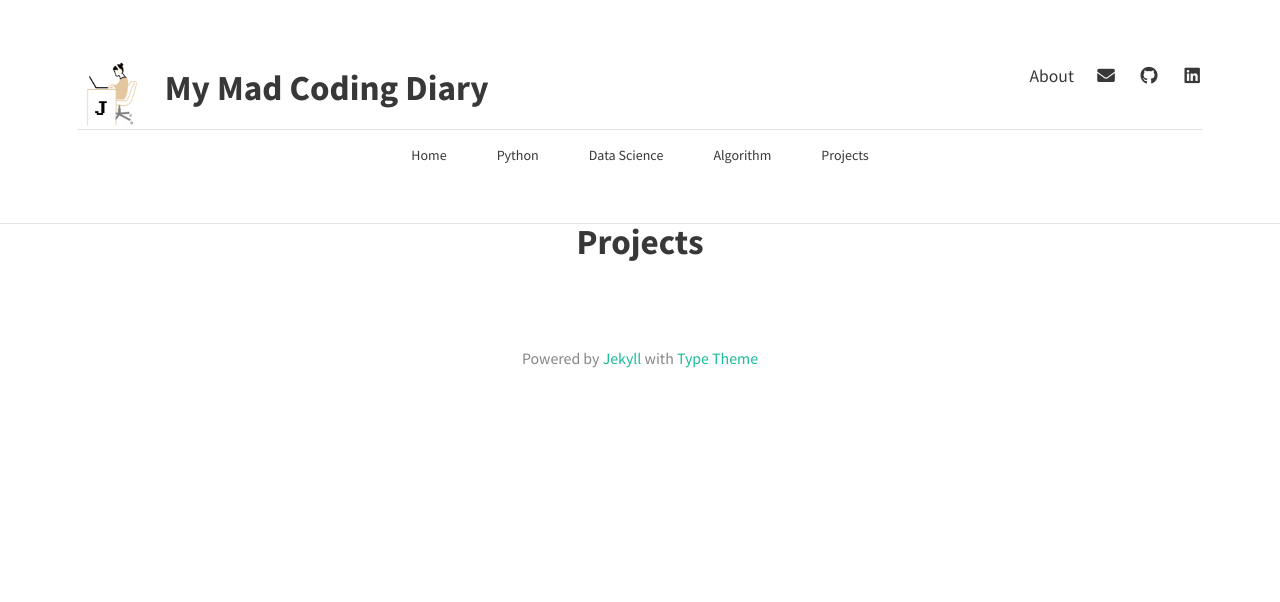
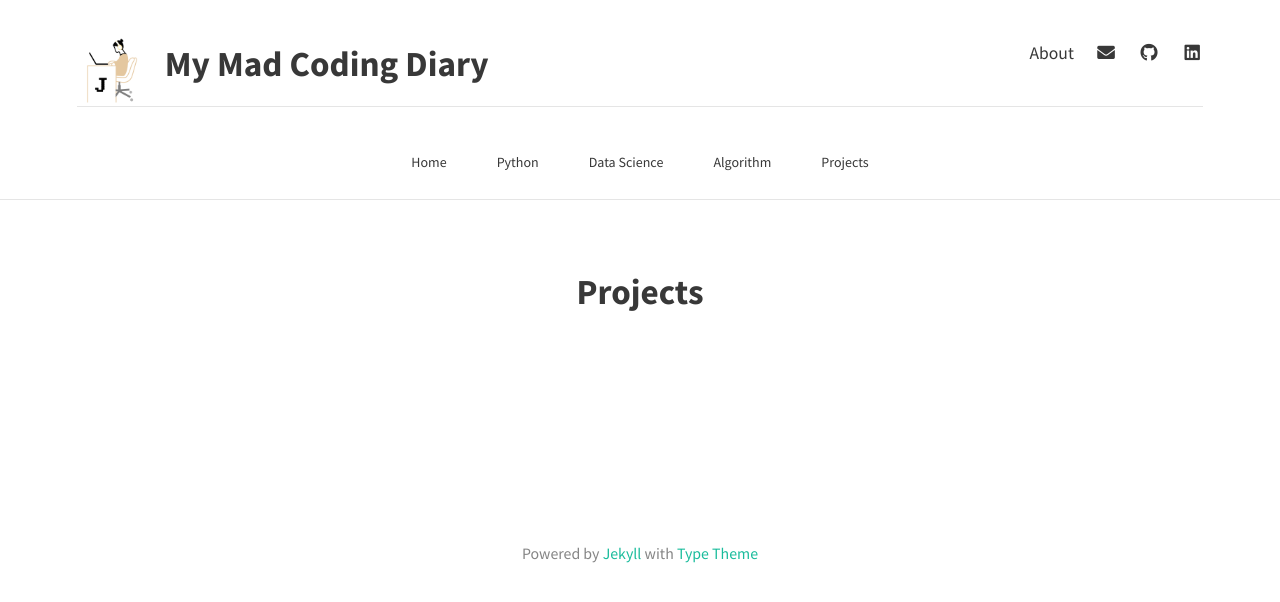
Before and after one commit to jeeyune/jeeyune.github.io, a Jekyll site: the page built from category/Projects.md, in a window 1280 px wide. Shown: the top 602 px of the page. Built offline with Jekyll 4.4.1, drawn with Linux system fonts in a browser that asks for light colours; nearby versions of some CDN libraries.

Commit message:
CSS Update

```diff
--- a/_layouts/category.html
+++ b/_layouts/category.html
@@ -1,16 +1,17 @@
 ---
 layout: default
 ---
-<ul class="category-title"><h1><center>{{page.title}}</center></h1></ul>
-<ul class="posts-list">
+
+<ul class='category-title'><h1>{{page.title}}</h1><ul>
+<ul class='post-list'>
   {% assign category = page.category | default: page.title %}
-  {% for post in site.categories[category] %}
+  {% for post in site.category[category] %}
     <li>
       <h3>
-        <a href="{{ site.baseurl }}{{ post.url }}">
+        <a href="{{ site.baseurl  }}{{ post.url  }}">
           {{ post.title }}
         </a>
-        <small>{{ post.date | date_to_string }}</small>
+        <small>{{ post.date | date_to_string  }}</small>
       </h3>
     </li>
   {% endfor %}
--- a/_layouts/home.html
+++ b/_layouts/home.html
@@ -11,6 +11,8 @@ layout: default
   {% endif %}
 
   <div class="posts">
+      <h2 class="post-title"> Recent Post</h2>
+
     {% for post in paginator.posts %}
     <div class="post-teaser">
       <header>
--- a/_sass/includes/_header.scss
+++ b/_sass/includes/_header.scss
@@ -102,11 +102,12 @@
   }
 
   .site-category ul{
-    background: rgb(109,109,109);
+    background: rgb(255,255,255);
     height: 50px;
     list-style:non;
     line-height: 1.5;
     margin: 0 auto;
+    padding-top: 30px;
     text-align: center;
     display: inline-block;
   }
--- a/_sass/layouts/_category.scss
+++ /dev/null
@@ -1,18 +0,0 @@
-// Post listing
-.category-title {
-  clear: left;
-  padding-top: 30px;
-  text-align: center;
-}
-
-.post-list {
-  @extend %padding-regular;
-  clear: left;
-  padding-top: $padding-small;
-  list-style: none;
-  li{
-    a{
-      font-weight: bold;
-    }
-  }
-}
--- a/_sass/layouts/_index.scss
+++ b/_sass/layouts/_index.scss
@@ -21,11 +21,12 @@
   .post-title{
   display: inline-block;
   width: 100%;
-  background-color:$header-desc-background-color;
+  background-color: #ffffff;
   background-size: cover;
   font-size: 2em;
   text-align: center;
-  color: $header-desc-text-color;
+  color: black;
+  padding-top: 10px;
   }
   .post-teaser {
     @extend %padding-regular;
@@ -42,6 +43,25 @@
     margin-top: 1em;
   }
 }
+
+.category-title {
+  clear: left;
+  padding-top: 50px;
+  text-align: center;
+}
+
+.post-list {
+  @extend %padding-regular;
+  clear: left;
+  padding-top: $padding-small;
+  list-style: none;
+  li{
+    a{
+      font-weight: bold;
+    }
+  }
+}
+
 // Pagination
 .pagination .button {
   margin: 0 1.5em;
```
